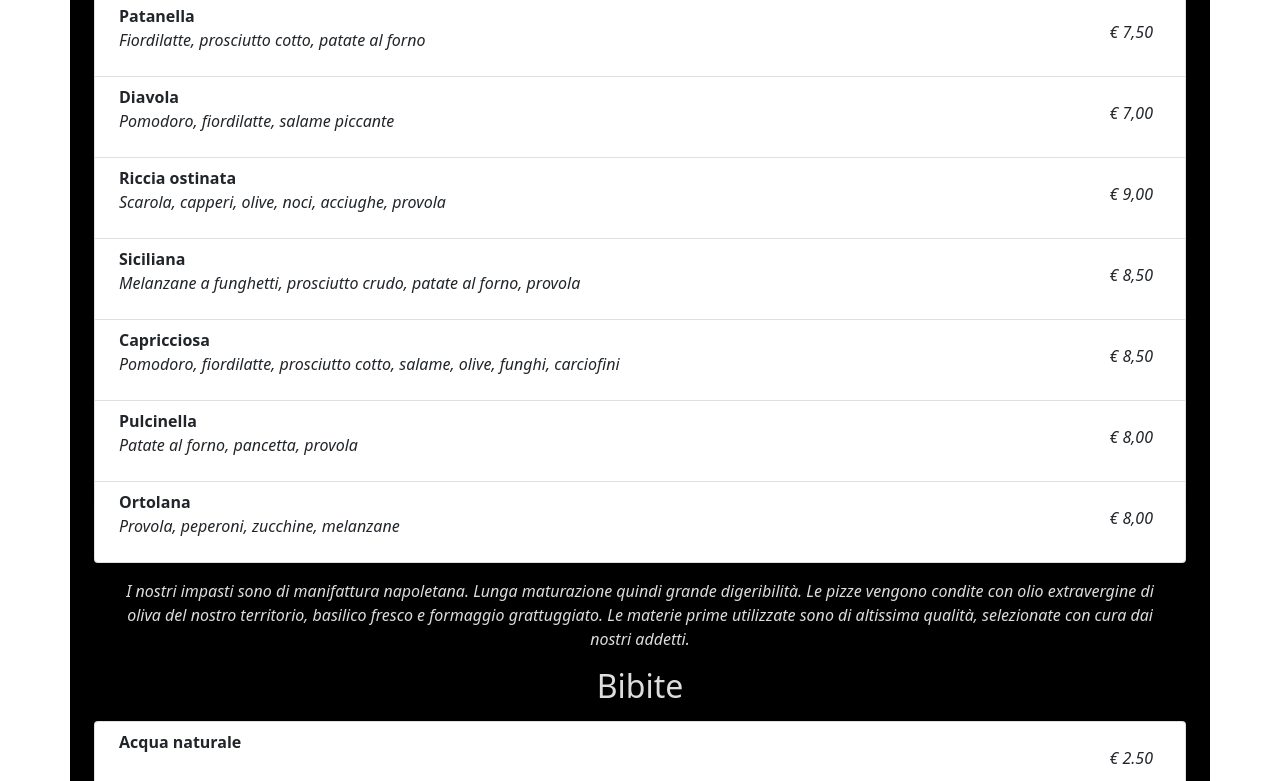
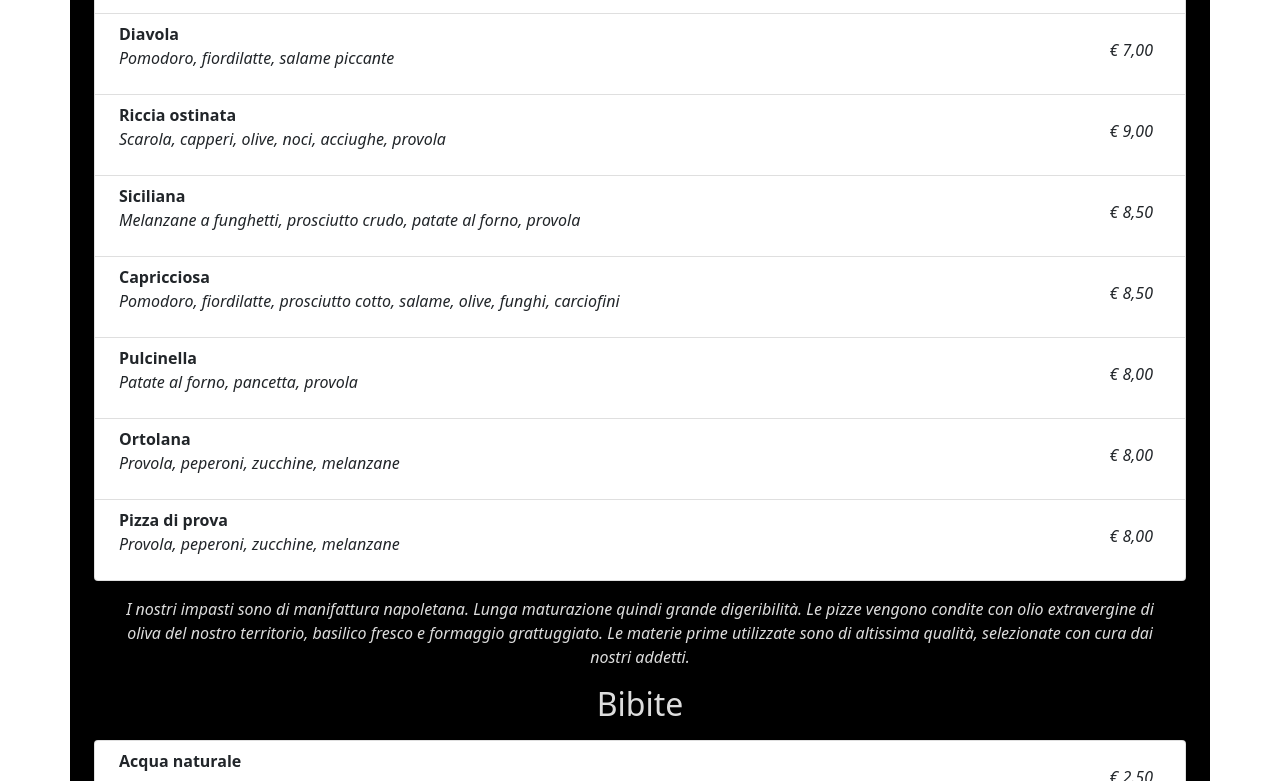
Before and after one commit to giuseppe-barone/giuseppe-barone.github.io, a plain HTML site: page index.html in a window 1280 px wide. Shown: the part 1272-2053 px from the top of the page. Drawn offline with nearby package versions, Linux system fonts and the light colour scheme.

Commit message:
test aggiunta pizza

```diff
--- a/index.html
+++ b/index.html
@@ -22,7 +22,6 @@
           <p class="comment">Tel: 346/3304243 - 329/8637720</p>
       </div>
         <h1>Menù</h1>
-        <h2>Testo di prova per il commit</h2>
     </div>
  <!-- Lista Bottoni -->
     <div class="container text-center">
@@ -143,6 +142,14 @@
               <li class="list-group-item d-flex justify-content-between align-items-start">
                 <div class="ms-2 me-auto">
                   <div class="fw-bold">Ortolana</div>
+                  <p>Provola, peperoni, zucchine, melanzane</p>
+                </div>
+                <span>€ 8,00</span>
+              </li>
+
+              <li class="list-group-item d-flex justify-content-between align-items-start">
+                <div class="ms-2 me-auto">
+                  <div class="fw-bold">Pizza di prova</div>
                   <p>Provola, peperoni, zucchine, melanzane</p>
                 </div>
                 <span>€ 8,00</span>
```
